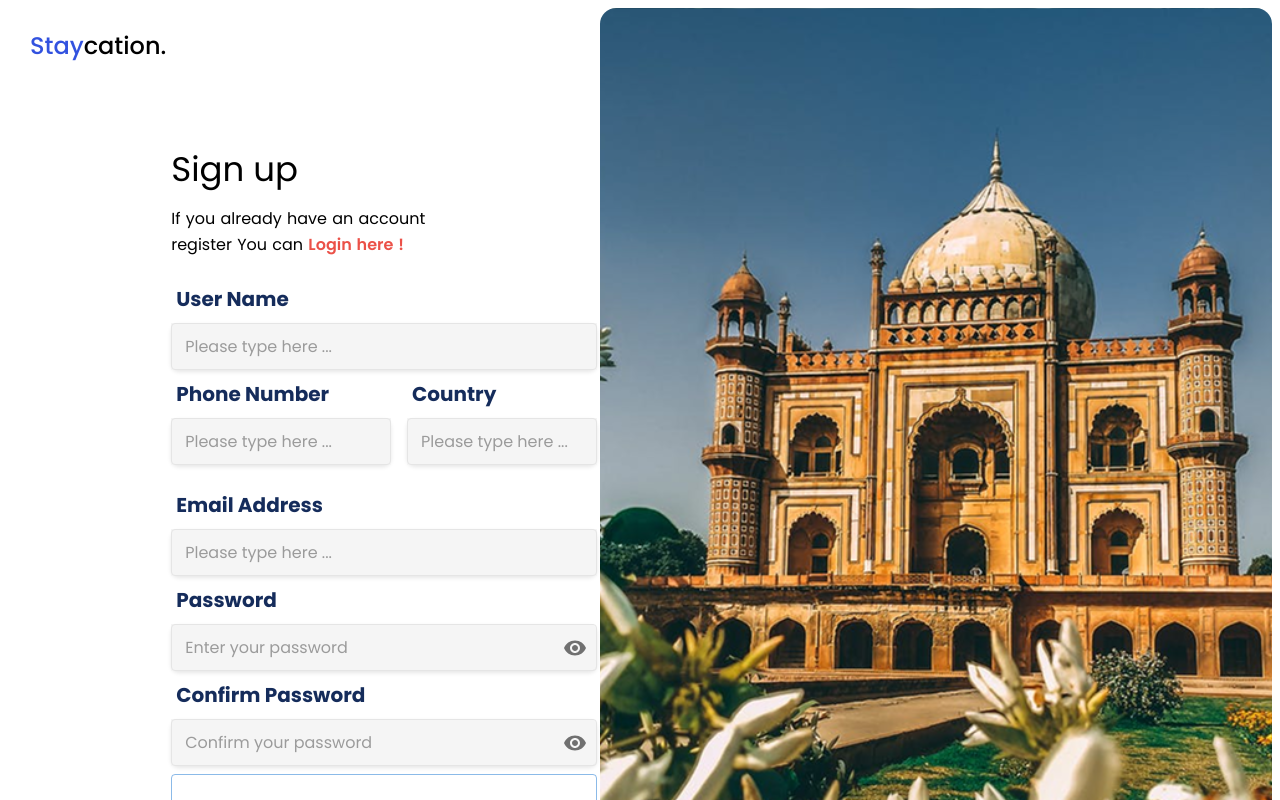
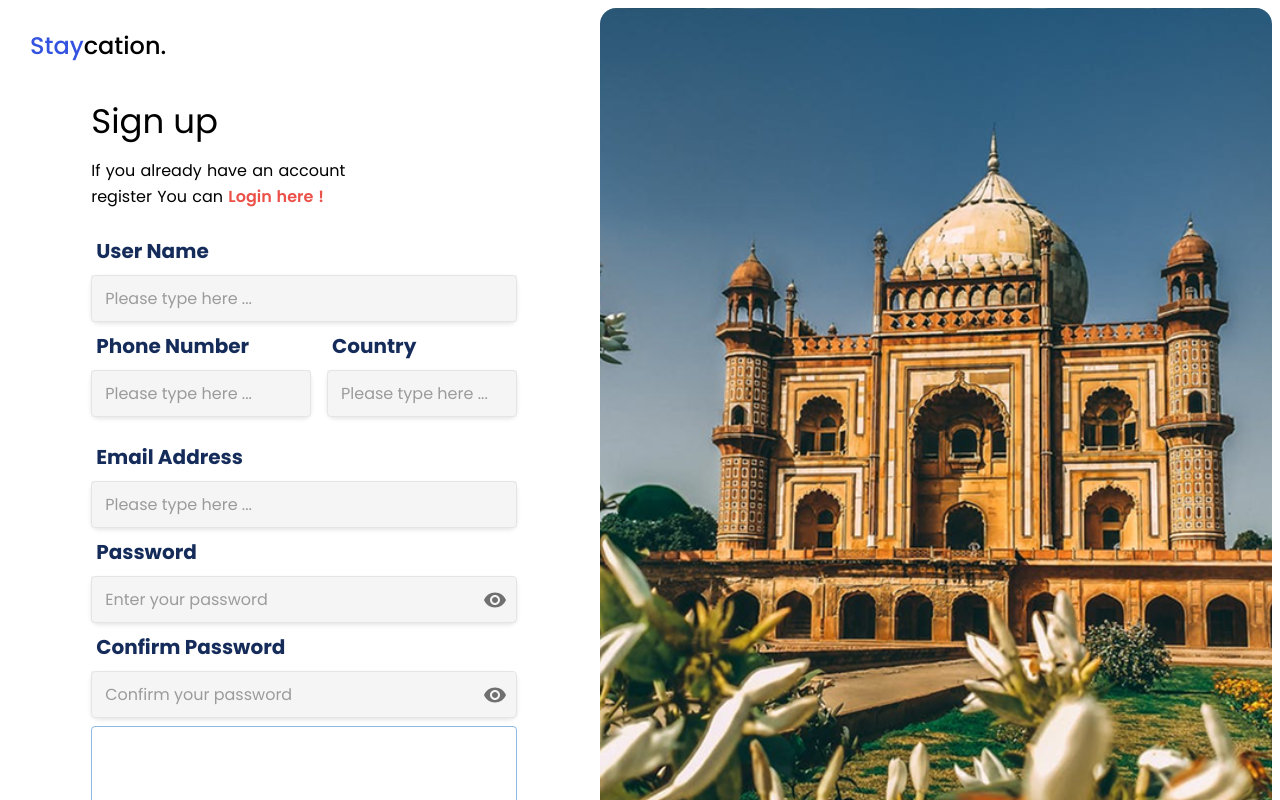
Before and after one commit to RXROW/Hotel-Booking-Management-System, a React (Vite) app: page /register in a window 1280 px wide. Shown: the top 800 px of the page. Built offline with nearby package versions, Linux system fonts and the light colour scheme.

Commit message:
small error

```diff
--- a/src/App.tsx
+++ b/src/App.tsx
@@ -8,7 +8,7 @@ import ResetPassword from './modules/authentication/components/ResetPassword/Res
 import ChangePassword from './modules/authentication/components/ChangePassword/ChangePassword'
 import AuthLayout from './modules/shared/components/AuthLayout/AuthLayout'
 
-import '@fontsource/poppins/400.css';
+// import '@fontsource/poppins/400.css';
 import AuthContextProvider from './Context/AuthContext'
 
 
--- a/src/modules/authentication/components/Register/Register.tsx
+++ b/src/modules/authentication/components/Register/Register.tsx
@@ -166,8 +166,8 @@ export default function Register() {
   return (
     <Container
       sx={{
-        paddingTop: "5rem",
-        marginX: { xs: "1rem", sm: "2rem", md: "5rem" },
+        paddingTop: "2rem",
+
       }}
     >
       <Typography variant="h4">Sign up</Typography>
```
